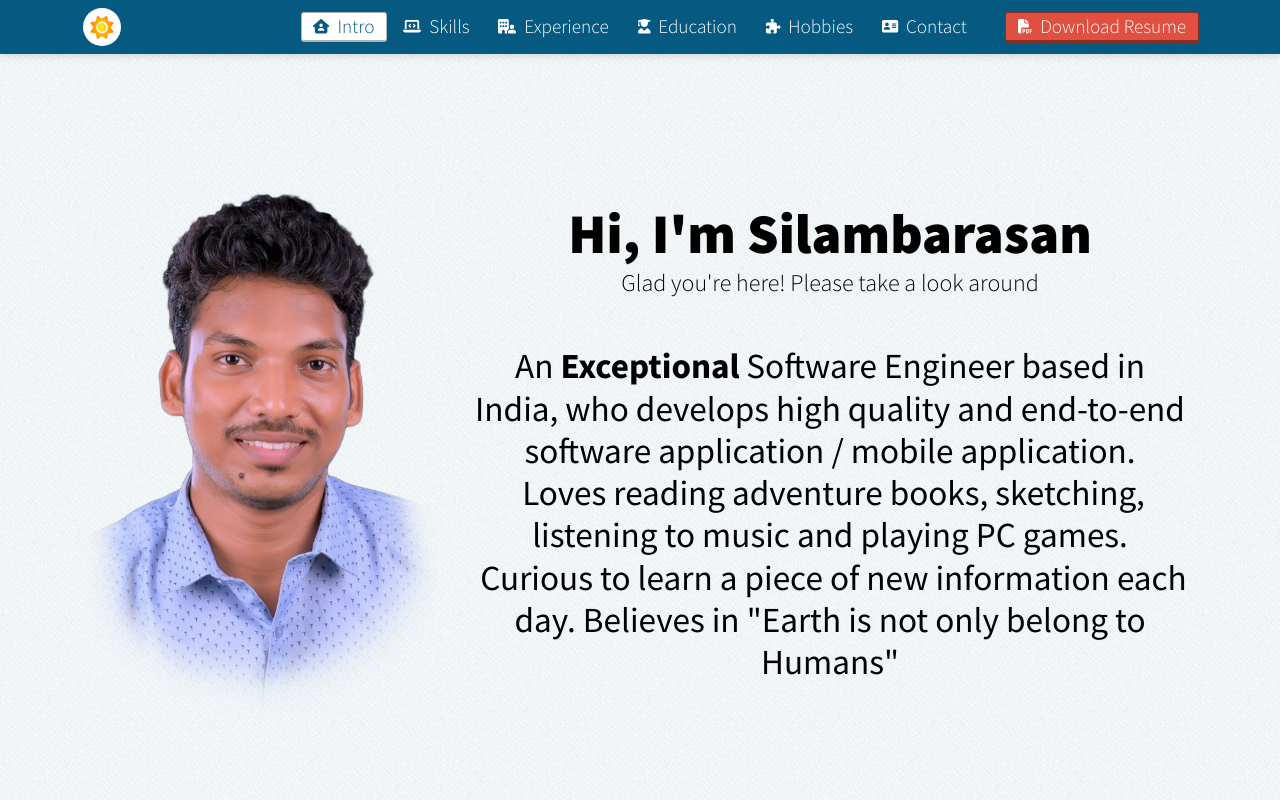
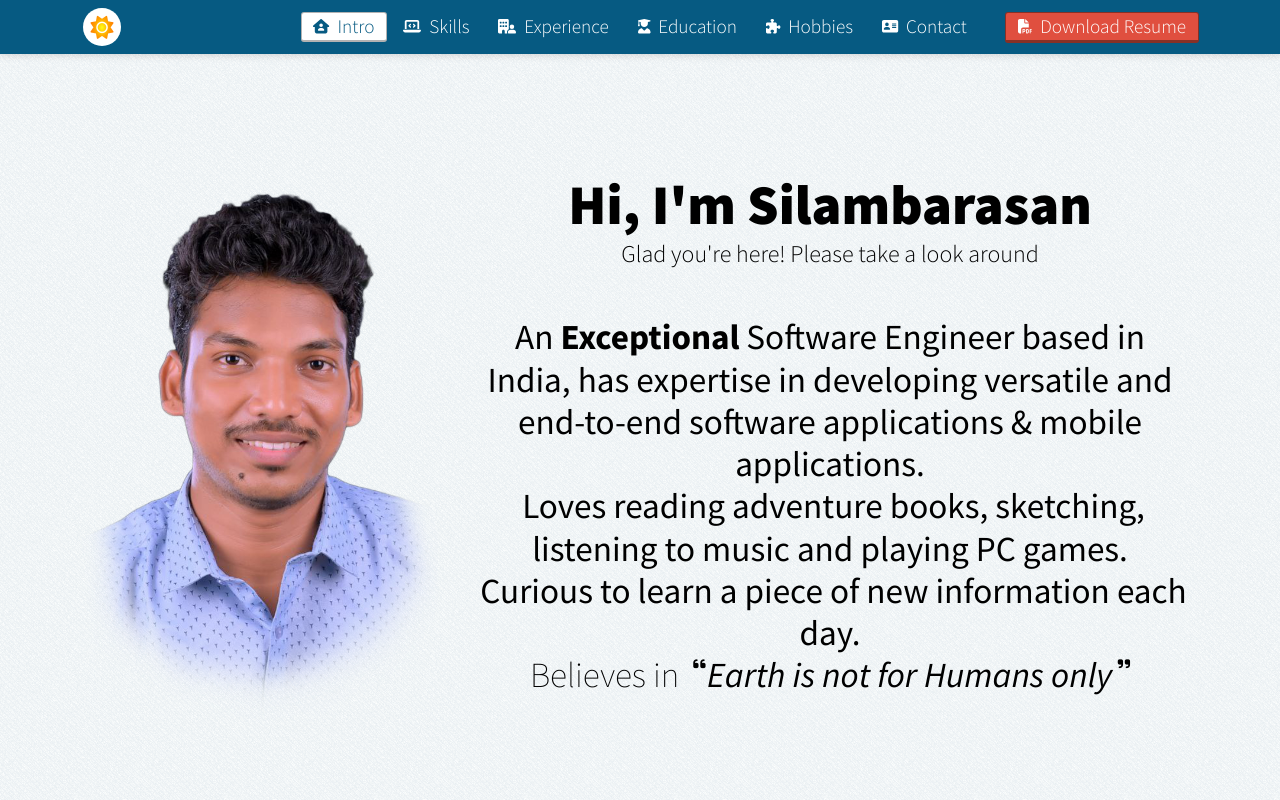
Before and after one commit to silambarasan-rd/portfolio, a React (Create React App) app: page / in a window 1280 px wide. Shown: the top 800 px of the page. Built offline with nearby package versions, Linux system fonts and the light colour scheme.

Commit message:
Intro content and UI change

```diff
--- a/src/components/Intro.js
+++ b/src/components/Intro.js
@@ -81,8 +81,8 @@ const Intro = () => {
                       </span>
                       <span>Software Engineer based in India,</span>
                       <span>
-                        &nbsp;who develops high quality and end-to-end
-                        software application / mobile application.
+                        &nbsp;has expertise in developing versatile and
+                        end-to-end software applications & mobile applications.
                       </span><br/>
                       <span>
                       &nbsp;Loves reading adventure books,
@@ -91,10 +91,20 @@ const Intro = () => {
                       <span>
                       &nbsp;Curious to learn a piece of
                       new information each day.
-                      </span>
-                      <span>
-                        &nbsp;Believes in &quot;Earth is not only
-                        belong to Humans&quot;
+                      </span><br/>
+                      <span
+                        className="align-items-center
+                                align-items-md-start
+                                flex-column
+                                flex-md-row
+                                justify-content-center
+                                quotation"
+                      >
+                        Believes in <blockquote>
+                          <span className="fa fa-quote-left"></span>
+                          Earth is not for
+                          Humans only<span className="fa fa-quote-right"></span>
+                        </blockquote>
                       </span>
                     </h1>
                   </div>
--- a/src/styles/Intro.scss
+++ b/src/styles/Intro.scss
@@ -60,6 +60,34 @@
     font-size: 1.5em;
     font-weight: 400;
 
+    .quotation {
+      font-weight: 200;
+      display: inline-flex;
+
+      blockquote {
+        display: inline-flex;
+        font-style: italic;
+        font-weight: 400;
+
+        position: relative;
+        padding-left: 0.4em;
+
+        .fa {
+          font-size: .4em;
+          position: relative;
+          top: 0.2em;
+
+          &.fa-quote-left {
+            margin-right: .1em;
+          }
+
+          &.fa-quote-right {
+            margin-left: .4em;
+          }
+        }
+      }
+    }
+
     @media (screen and min-width: 1100px) {
       font-size: 2.2em;
       font-weight: 500;
```
